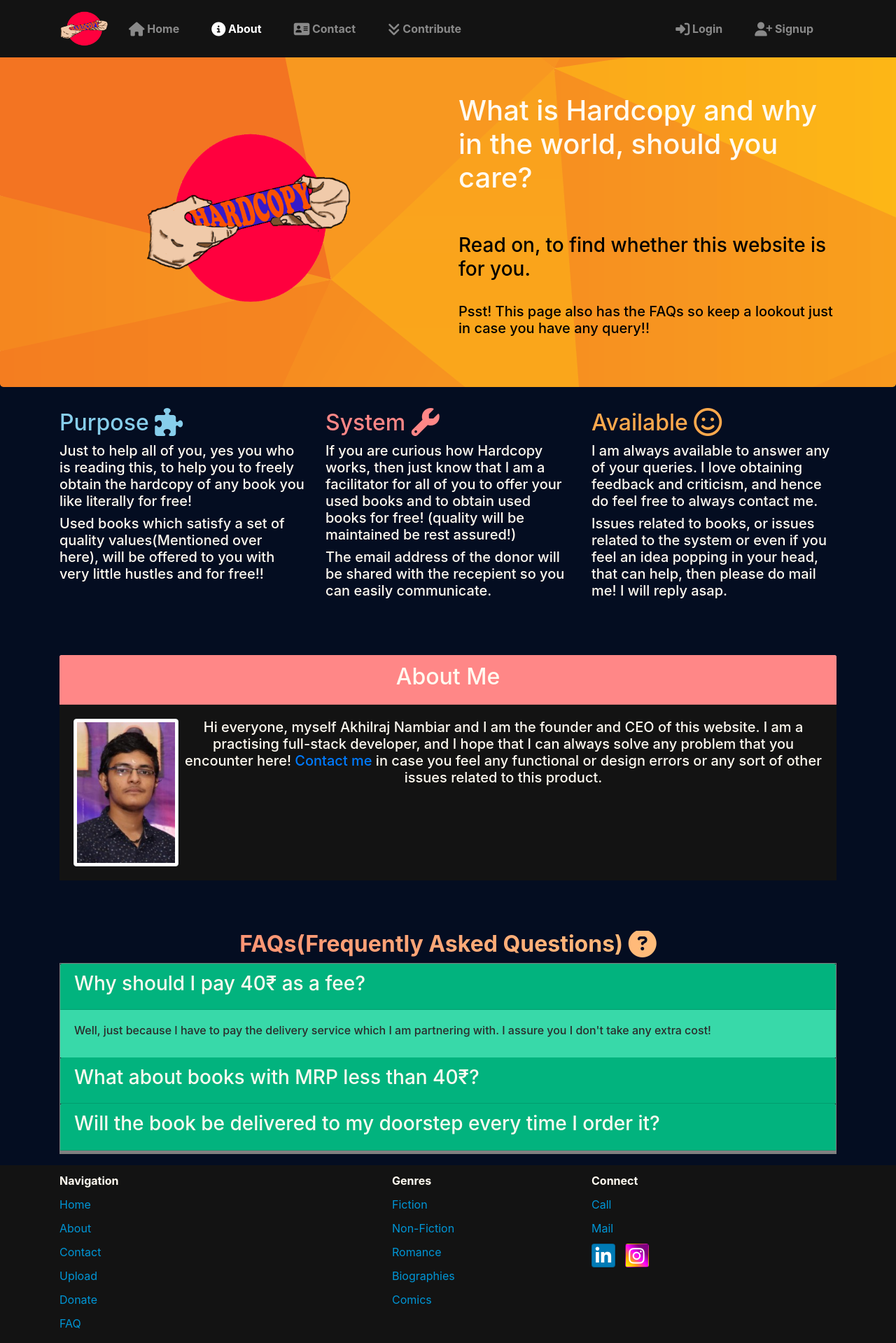
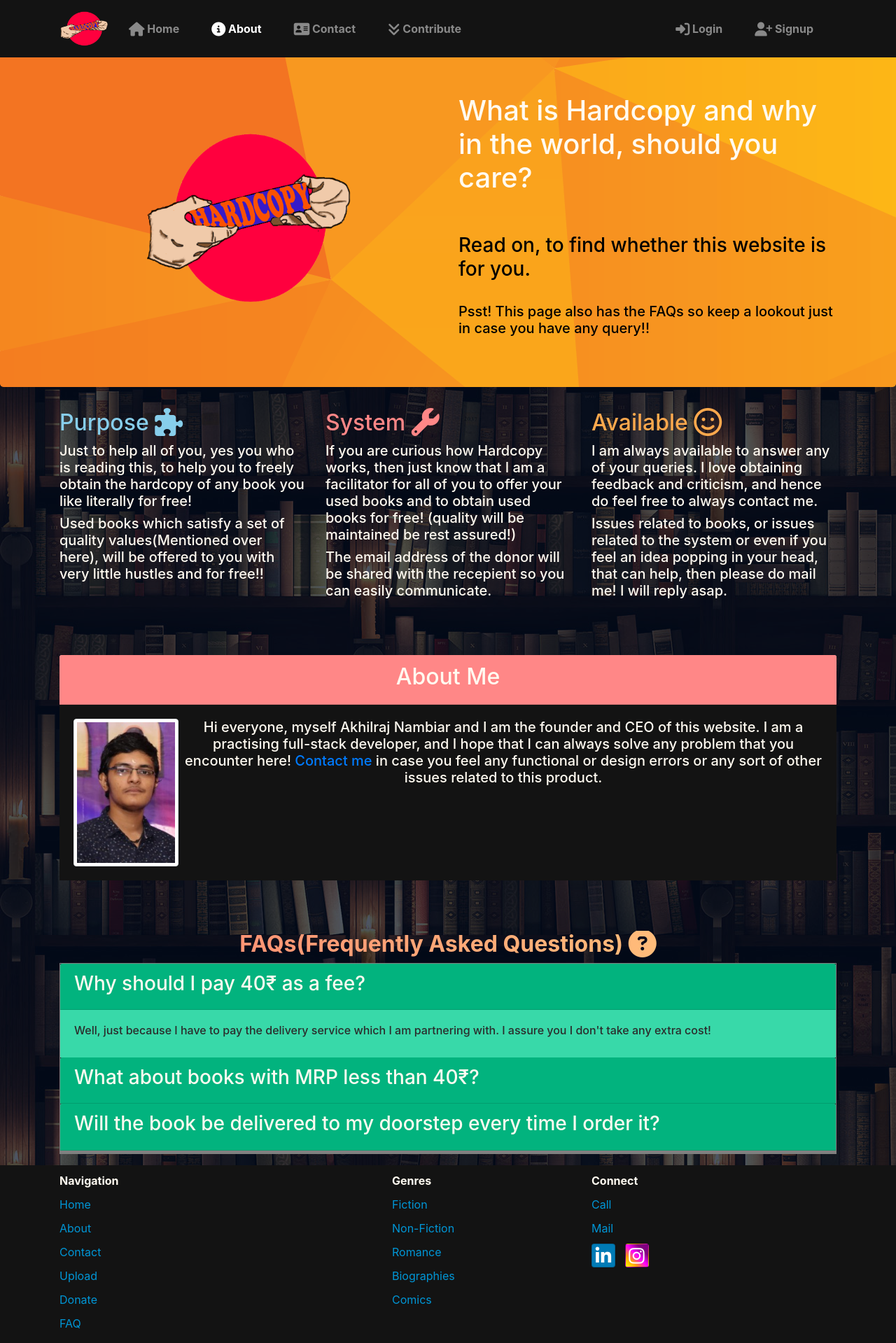
Before and after one commit to AkhilrajNambiar/Hardcopy.one, a Flask app: page /about in a window 1280 px wide. Shown: the whole page at 70% size. Run offline with Flask 2, Linux system fonts and the light colour scheme; some libraries are stand-ins or nearby versions.

Commit message:
Transparent background image added

```diff
--- a/backend/static/css/stylesdark.css
+++ b/backend/static/css/stylesdark.css
@@ -1,7 +1,11 @@
 body{
 	margin-top: 70px;
+	background: url(../admin_images/library.jpg);
 	background-color: #040d21;
 	color: floralwhite;
+}
+.transparent_back{
+	background-color: rgba(4,13,33,70%);
 }
 .row-content{
 	padding: 50px 0 50px 0;
--- a/backend/templates/layout.html
+++ b/backend/templates/layout.html
@@ -22,6 +22,7 @@
     </title>
 </head>
 <body>
+    <div class="transparent_back">
         <nav class="navbar navbar-dark navbar-expand-lg fixed-top">
             <div class="container">
                 <button class="navbar-toggler" data-toggle="collapse" data-target="#navig"><span class="navbar-toggler-icon"></span></button>
@@ -179,5 +180,6 @@
         <script src="https://stackpath.bootstrapcdn.com/bootstrap/4.3.1/js/bootstrap.min.js" integrity="sha384-JjSmVgyd0p3pXB1rRibZUAYoIIy6OrQ6VrjIEaFf/nJGzIxFDsf4x0xIM+B07jRM" crossorigin="anonymous"></script>
         <script src="https://kit.fontawesome.com/43aacb403c.js" crossorigin="anonymous"></script>
         <script type="text/javascript" src="{{ url_for('static',filename='js/main.js') }}"></script>
+    </div>
 </body>
 </html>
```
Also changed, not shown: backend/site.db, backend/static/admin_images/library.jpg (added). Lines whose indentation alone changed are shown as unchanged.
